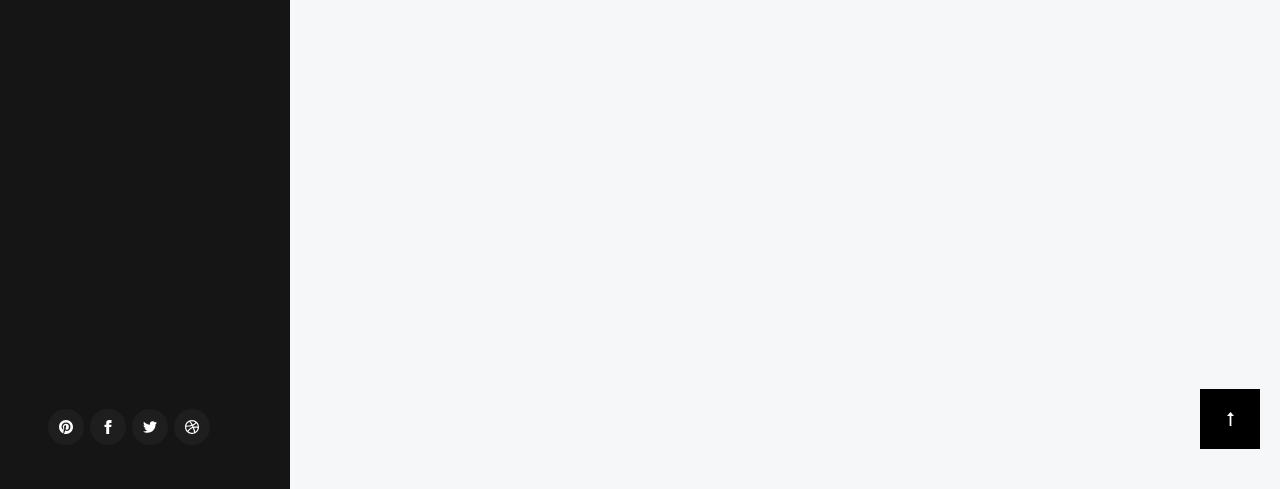
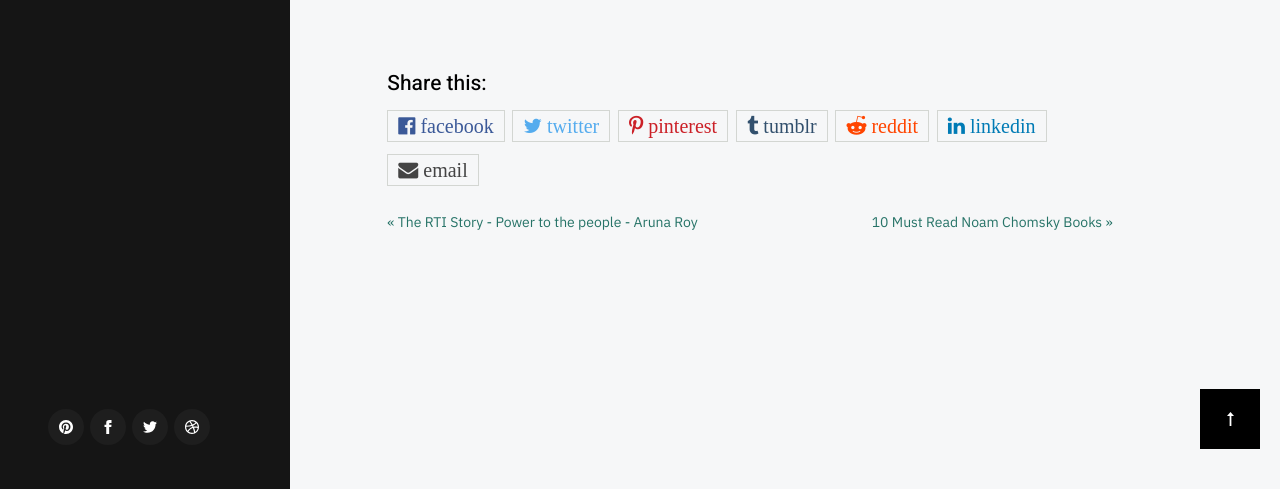
Before and after one commit to ajejey/leftdiary, a Jekyll site: the page built from _posts/2020-04-13-Chomsky.html, in a window 1280 px wide and 1400 px high, scrolled down 8488 px. Shown: the part 911-1400 px from the top of the window. Built offline with Jekyll 4.4.1, drawn with Linux system fonts in a browser that asks for light colours.

```diff
--- a/_includes/head.html
+++ b/_includes/head.html
@@ -1,7 +1,3 @@
-
-
-
-
 <!--- basic page needs
         ================================================== -->
 <meta charset="utf-8">
@@ -24,20 +20,22 @@
 <script src="assets/js/modernizr.js"></script>
 
 <!-- --Google Adsense-- -->
-        <script data-ad-client="ca-pub-3613850686549619" async src="https://pagead2.googlesyndication.com/pagead/js/adsbygoogle.js"></script>
+<script data-ad-client="ca-pub-3613850686549619" async
+  src="https://pagead2.googlesyndication.com/pagead/js/adsbygoogle.js"></script>
 
 <!-- Global site tag (gtag.js) - Google Analytics -->
 <script async src="https://www.googletagmanager.com/gtag/js?id=UA-163487453-1"></script>
 <script>
   window.dataLayer = window.dataLayer || [];
-          function gtag(){dataLayer.push(arguments);}
+  function gtag() { dataLayer.push(arguments); }
   gtag('js', new Date());
 
   gtag('config', 'UA-163487453-1');
 </script>
 
 
-        <meta name="p:domain_verify" content="bb56cd701b0aefd3707696f74262b2ee"/>
+<meta name="p:domain_verify" content="bb56cd701b0aefd3707696f74262b2ee" />
+<link href="https://maxcdn.bootstrapcdn.com/font-awesome/4.7.0/css/font-awesome.min.css" rel="stylesheet">
 
 <!-- favicons
         ==================================================
@@ -45,3 +43,7 @@
 <link rel="icon" type="image/png" sizes="32x32" href="assets/favicon-32x32.png">
 <link rel="icon" type="image/png" sizes="16x16" href="assets/favicon-16x16.png">
 <!-- <link rel="manifest" href="site.webmanifest">  -->
+
+<div id="fb-root"></div>
+<script async defer crossorigin="anonymous" src="https://connect.facebook.net/en_GB/sdk.js#xfbml=1&version=v15.0"
+  nonce="P1MrcnZl"></script>
--- a/_includes/post-entry-footer.html
+++ b/_includes/post-entry-footer.html
@@ -1,5 +1,184 @@
+</div>
 
 
-           </div>
-       </article>
+<div id="share-bar">
+
+    <h4>Share this:</h4>
+
+    <div class="share-buttons">
+        <a href="https://www.facebook.com/sharer/sharer.php?u={{ site.url }}{{ site.baseurl }}{{ page.url }}"
+            onclick="window.open(this.href, 'pop-up', 'left=20,top=20,width=500,height=500,toolbar=1,resizable=0'); return false;"
+            title="Share on Facebook">
+            <i class="fa fa-facebook-official share-button"> facebook</i>
+        </a>
+
+
+        <a href="https://twitter.com/intent/tweet?text={{ page.title }}&url={{ site.url }}{{ site.baseurl }}{{ page.url }}"
+            onclick="window.open(this.href, 'pop-up', 'left=20,top=20,width=500,height=500,toolbar=1,resizable=0'); return false;"
+            title="Share on Twitter">
+            <i class="fa fa-twitter share-button"> twitter</i>
+        </a>
+
+        <a href="http://pinterest.com/pin/create/button/?url={{ site.url }}{{ site.baseurl }}{{ page.url }}"
+            onclick="window.open(this.href, 'pop-up', 'left=20,top=20,width=900,height=500,toolbar=1,resizable=0'); return false;"
+            title="Share on Pinterest">
+            <i class="fa fa-pinterest-p share-button"> pinterest</i>
+        </a>
+
+        <a href="http://www.tumblr.com/share/link?url={{ site.url }}{{ site.baseurl }}{{ page.url }}"
+            onclick="window.open(this.href, 'pop-up', 'left=20,top=20,width=900,height=500,toolbar=1,resizable=0'); return false;"
+            title="Share on Tumblr">
+            <i class="fa fa-tumblr share-button"> tumblr</i>
+        </a>
+
+        <a href="http://www.reddit.com/submit?url={{ site.url }}{{ site.baseurl }}{{ page.url }}"
+            onclick="window.open(this.href, 'pop-up', 'left=20,top=20,width=900,height=500,toolbar=1,resizable=0'); return false;"
+            title="Share on Reddit">
+            <i class="fa fa-reddit-alien share-button"> reddit</i>
+        </a>
+
+        <a href="https://www.linkedin.com/shareArticle?mini=true&url={{ site.url }}{{ site.baseurl }}{{ page.url }}&title={{ page.title }}&summary={{ page.description }}&source={{ site.title }}"
+            onclick="window.open(this.href, 'pop-up', 'left=20,top=20,width=500,height=500,toolbar=1,resizable=0'); return false;"
+            title="Share on LinkedIn">
+            <i class="fa fa-linkedin share-button"> linkedin</i>
+        </a>
+
+        <a href="mailto:?subject={{ page.title }}&amp;body=Check out this site {{ site.url }}{{ site.baseurl }}{{ page.url }}"
+            title="Share via Email">
+            <i class="fa fa-envelope share-button"> email</i>
+        </a>
     </div>
+
+</div>
+
+<div class="PageNavigation">
+    {% if page.previous.url %}
+    <a class="prev" href="{{page.previous.url}}">&laquo; {{page.previous.title}}</a>
+    {% endif %}
+    {% if page.next.url %}
+    <a class="next" href="{{page.next.url}}">{{page.next.title}} &raquo;</a>
+    {% endif %}
+</div>
+
+<style type="text/css">
+    .PageNavigation {
+        font-size: 14px;
+        display: block;
+        width: auto;
+        overflow: hidden;
+    }
+
+    .PageNavigation a {
+        display: block;
+        width: 50%;
+        float: left;
+        margin: 1em 0;
+    }
+
+    .PageNavigation .next {
+        text-align: right;
+    }
+
+    /* Share Bar */
+    #share-bar {
+        font-size: 20px;
+    }
+
+    /* Title */
+    #share-bar h4 {
+        margin-bottom: 10px;
+        font-weight: 500;
+    }
+
+    /* All buttons */
+    .share-buttons {}
+
+    /* Each button */
+    .share-button {
+        margin: 0px;
+        margin-bottom: 10px;
+        margin-right: 3px;
+        border: 1px solid #D3D6D2;
+        padding: 5px 10px 5px 10px;
+    }
+
+    .share-button:hover {
+        opacity: 1;
+        color: #ffffff;
+    }
+
+    /* Facebook button */
+    .fa-facebook-official {
+        color: #3b5998;
+    }
+
+    .fa-facebook-official:hover {
+        background-color: #3b5998;
+    }
+
+    /* Twitter button */
+    .fa-twitter {
+        color: #55acee;
+    }
+
+    .fa-twitter:hover {
+        background-color: #55acee;
+    }
+
+    /* Google-PLus button */
+    .fa-google-plus {
+        color: #dd4b39;
+    }
+
+    .fa-google-plus:hover {
+        background-color: #dd4b39;
+    }
+
+    /* Pinterest button */
+    .fa-pinterest-p {
+        color: #cb2027;
+    }
+
+    .fa-pinterest-p:hover {
+        background-color: #cb2027;
+    }
+
+    /* Tumblr button */
+    .fa-tumblr {
+        color: #32506d;
+    }
+
+    .fa-tumblr:hover {
+        background-color: #32506d;
+    }
+
+    /* Reddit button */
+    .fa-reddit-alien {
+        color: #ff4500;
+    }
+
+    .fa-reddit-alien:hover {
+        background-color: #ff4500;
+    }
+
+    /* LinkedIn button */
+    .fa-linkedin {
+        color: #007bb5;
+    }
+
+    .fa-linkedin:hover {
+        background-color: #007bb5;
+    }
+
+    /* Email button */
+    .fa-envelope {
+        color: #444444;
+    }
+
+    .fa-envelope:hover {
+        background-color: #444444;
+    }
+</style>
+
+</article>
+</div>
--- a/_layouts/top10.html
+++ b/_layouts/top10.html
@@ -1,8 +1,10 @@
 <!DOCTYPE html>
 <html class="no-js" lang="en">
+
 <head>
     {% include head.html %}
 </head>
+
 <body>
     {% include navigation.html %}
 
@@ -15,4 +17,5 @@
 
     {% include footer.html %}
 </body>
+
 </html>
```
Also changed, not shown: _posts/2023-01-31-Hook.html (added, +289 -0 lines), assets/images/cover_pages/Feminism-is-for-Everybody.jpg (added). Lines whose indentation alone changed are shown as unchanged.
